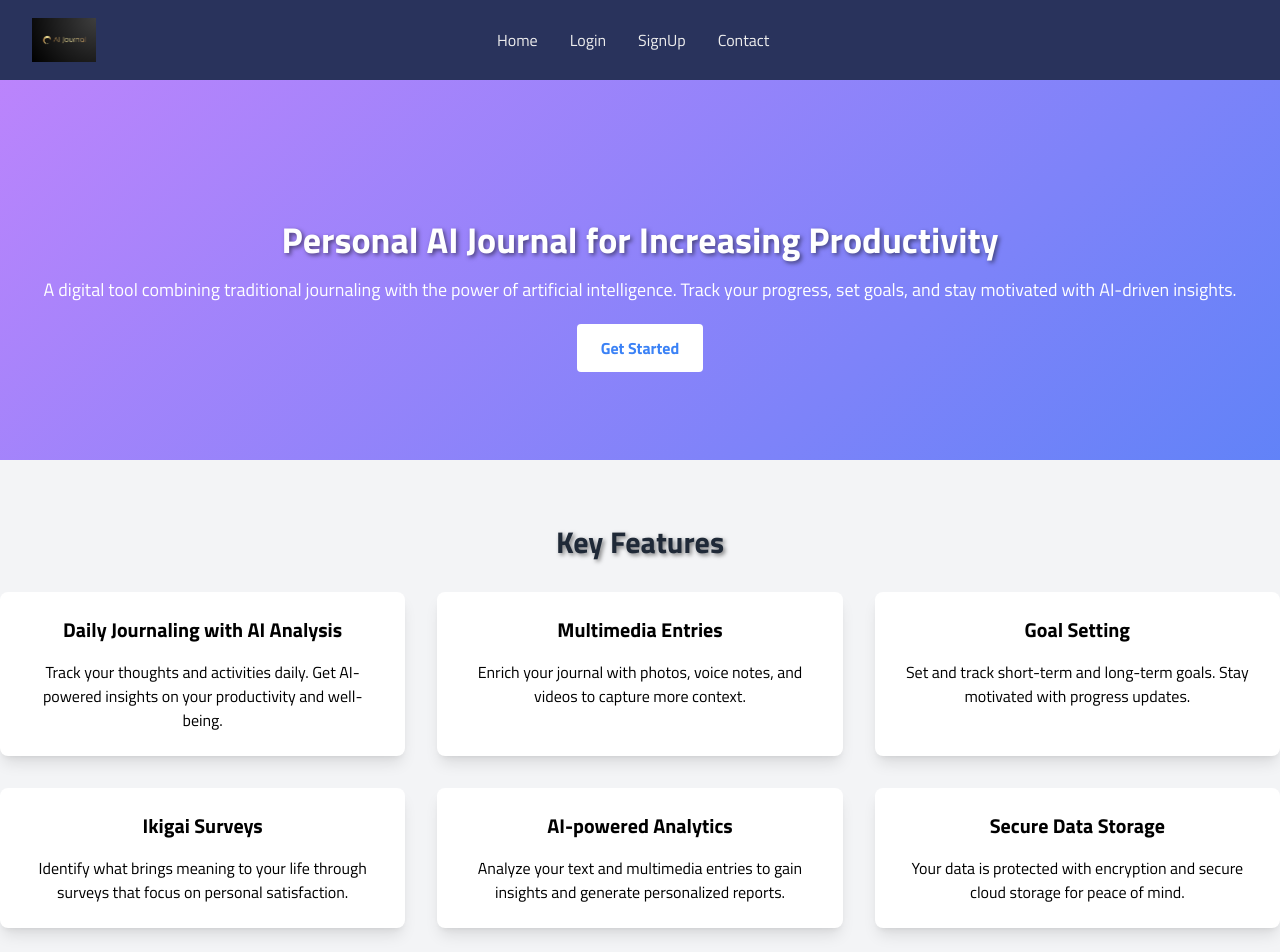
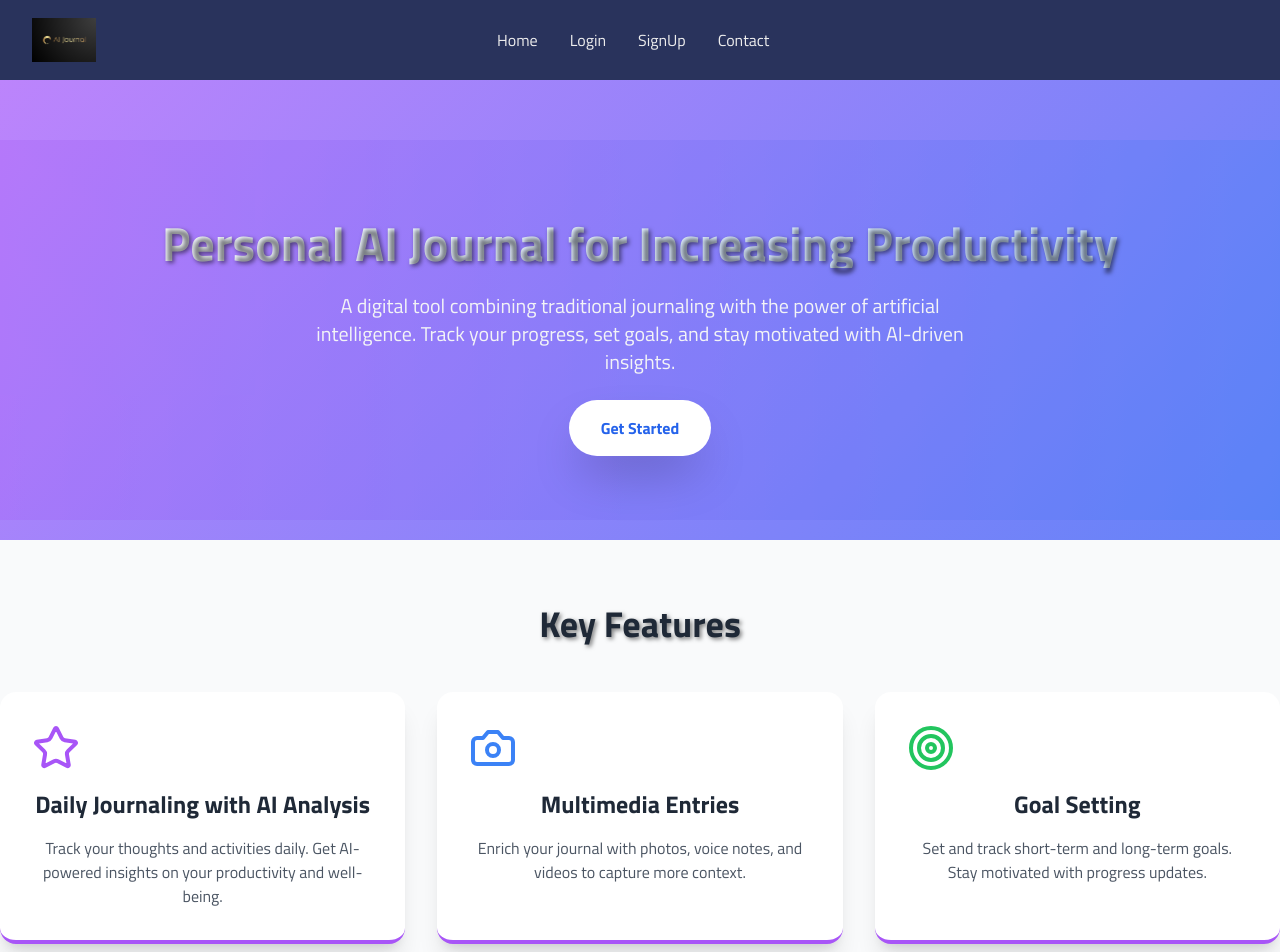
Before and after one commit to pratikmagdum4/AI-Journal-Task-Management-Platform-UI, a React (Vite) app: page / in a window 1280 px wide. Shown: the top 952 px of the page. Built offline with nearby package versions, Linux system fonts and the light colour scheme.

Commit message:
modify:home

```diff
--- a/package.json
+++ b/package.json
@@ -21,6 +21,7 @@
     "emailjs-com": "^3.2.0",
     "framer-motion": "^11.11.9",
     "lodash": "^4.17.21",
+    "lucide-react": "^0.468.0",
     "ollama": "^0.5.9",
     "react": "^18.3.1",
     "react-calendar": "^5.0.0",
--- a/src/App.jsx
+++ b/src/App.jsx
@@ -33,7 +33,7 @@ function App() {
           <Route path="/c" element={<ContactPage />} />
           <Route path="/l" element={<Loader2 />} />
           <Route path="/a" element={<AboutUs />} />
-          <Route path="/feed" element={<FeedbackPage />} />
+          <Route path="login/u/feed" element={<FeedbackPage />} />
           <Route
             path="/login/u"
             element={
--- a/src/components/styles/inlinestyles.js
+++ b/src/components/styles/inlinestyles.js
@@ -5,6 +5,7 @@ export const styles = {
     justifyContent: "center",
     alignItems: "center",
     height: "100vh",
+    // marginTop:"90px",
     background: "linear-gradient(135deg, #6a11cb 0%, #2575fc 100%)",
     fontFamily: "'Arial', sans-serif",
   },
@@ -16,6 +17,7 @@ export const styles = {
     width: "100%",
     maxWidth: "400px",
     textAlign: "center",
+    marginTop:"60px"
   },
   title: {
     marginBottom: "1.5rem",
--- a/src/pages/Home/Home.jsx
+++ b/src/pages/Home/Home.jsx
@@ -1,76 +1,166 @@
 import React from 'react';
-import { Link, useNavigate } from 'react-router-dom';
+import { Link } from 'react-router-dom';
+import { motion } from 'framer-motion';
+import { Star, Target, Camera, Lock, ChartLine, Lightbulb } from 'lucide-react';
 import Navbar from '../Navbar/Navbar';
 
 function HomePage() {
-  const navigate = useNavigate();
-
-  const handleLogin = () => {
-    navigate('/login');
+  // Animation variants for sections and features
+  const sectionVariants = {
+    hidden: { opacity: 0, y: 50 },
+    visible: {
+      opacity: 1,
+      y: 0,
+      transition: {
+        duration: 0.6,
+        ease: "easeOut"
+      }
+    }
   };
 
-  const handleSignup = () => {
-    navigate('/signup'); // Navigate to signup page
+  const featureVariants = {
+    hidden: { opacity: 0, scale: 0.9 },
+    visible: {
+      opacity: 1,
+      scale: 1,
+      transition: {
+        duration: 0.5,
+        type: "spring",
+        stiffness: 120
+      }
+    }
   };
 
+  const features = [
+    {
+      icon: <Star className="w-12 h-12 text-purple-500 mb-4" />,
+      title: "Daily Journaling with AI Analysis",
+      description: "Track your thoughts and activities daily. Get AI-powered insights on your productivity and well-being.",
+    },
+    {
+      icon: <Camera className="w-12 h-12 text-blue-500 mb-4" />,
+      title: "Multimedia Entries",
+      description: "Enrich your journal with photos, voice notes, and videos to capture more context.",
+    },
+    {
+      icon: <Target className="w-12 h-12 text-green-500 mb-4" />,
+      title: "Goal Setting",
+      description: "Set and track short-term and long-term goals. Stay motivated with progress updates.",
+    },
+    {
+      icon: <Lightbulb className="w-12 h-12 text-yellow-500 mb-4" />,
+      title: "Ikigai Surveys",
+      description: "Identify what brings meaning to your life through surveys that focus on personal satisfaction.",
+    },
+    {
+      icon: <ChartLine className="w-12 h-12 text-indigo-500 mb-4" />,
+      title: "AI-powered Analytics",
+      description: "Analyze your text and multimedia entries to gain insights and generate personalized reports.",
+    },
+    {
+      icon: <Lock className="w-12 h-12 text-red-500 mb-4" />,
+      title: "Secure Data Storage",
+      description: "Your data is protected with encryption and secure cloud storage for peace of mind.",
+    }
+  ];
+
   return (
-    <div className="min-h-screen bg-gradient-to-br from-purple-400 to-blue-500">
+    <motion.div
+      initial={{ opacity: 0 }}
+      animate={{ opacity: 1 }}
+      transition={{ duration: 0.5 }}
+      className="min-h-screen bg-gradient-to-br from-purple-400 to-blue-500 overflow-hidden"
+    >
       {/* Navbar */}
       <div className='pb-10'>
+        <Navbar/>
+      </div>
 
-
-      <Navbar/>
-      </div>
       {/* Hero Section */}
-      <section className="py-20 text-white text-center">
-        <div className="container mx-auto">
-          <h2 className="text-4xl font-bold mb-4">Personal AI Journal for Increasing Productivity</h2>
-          <p className="text-lg mb-8">
+      <motion.section
+        variants={sectionVariants}
+        initial="hidden"
+        animate="visible"
+        className="py-20 text-white text-center relative"
+      >
+        <div className="absolute inset-0 bg-gradient-to-r from-purple-500 to-blue-500 opacity-10 animate-pulse"></div>
+        <div className="container mx-auto relative z-10">
+          <motion.h2
+            initial={{ opacity: 0, y: -50 }}
+            animate={{ opacity: 1, y: 0 }}
+            transition={{ duration: 0.7 }}
+            className="text-5xl font-extrabold mb-6 text-transparent bg-clip-text bg-gradient-to-r from-white to-blue-200"
+          >
+            Personal AI Journal for Increasing Productivity
+          </motion.h2>
+          <motion.p
+            initial={{ opacity: 0, y: 50 }}
+            animate={{ opacity: 1, y: 0 }}
+            transition={{ duration: 0.7, delay: 0.3 }}
+            className="text-xl mb-10 max-w-2xl mx-auto text-gray-100"
+          >
             A digital tool combining traditional journaling with the power of artificial intelligence.
             Track your progress, set goals, and stay motivated with AI-driven insights.
-          </p>
-          <Link to="/signup" className="bg-white text-blue-500 px-6 py-3 rounded font-semibold hover:bg-gray-200 transition duration-300">Get Started</Link>
+          </motion.p>
+          <motion.div
+            initial={{ opacity: 0, scale: 0.8 }}
+            animate={{ opacity: 1, scale: 1 }}
+            transition={{ duration: 0.5, delay: 0.5 }}
+          >
+            <Link
+              to="/signup"
+              className="bg-white text-blue-600 px-8 py-4 rounded-full font-bold
+              hover:bg-blue-50 transition duration-300 transform hover:scale-105
+              shadow-2xl hover:shadow-blue-500/50"
+            >
+              Get Started
+            </Link>
+          </motion.div>
         </div>
-      </section>
+      </motion.section>
 
       {/* Features Section */}
-      <section id="features" className="py-16 bg-gray-100">
+      <motion.section
+        variants={sectionVariants}
+        initial="hidden"
+        animate="visible"
+        id="features"
+        className="py-16 bg-gray-50"
+      >
         <div className="container mx-auto text-center">
-          <h3 className="text-3xl font-bold text-gray-800 mb-8">Key Features</h3>
+          <h3 className="text-4xl font-bold text-gray-800 mb-12">Key Features</h3>
           <div className="grid grid-cols-1 md:grid-cols-3 gap-8">
-            <div className="bg-white p-6 shadow-lg rounded-lg transition duration-300 hover:shadow-xl">
-              <h4 className="text-xl font-bold mb-4">Daily Journaling with AI Analysis</h4>
-              <p>Track your thoughts and activities daily. Get AI-powered insights on your productivity and well-being.</p>
-            </div>
-            <div className="bg-white p-6 shadow-lg rounded-lg transition duration-300 hover:shadow-xl">
-              <h4 className="text-xl font-bold mb-4">Multimedia Entries</h4>
-              <p>Enrich your journal with photos, voice notes, and videos to capture more context.</p>
-            </div>
-            <div className="bg-white p-6 shadow-lg rounded-lg transition duration-300 hover:shadow-xl">
-              <h4 className="text-xl font-bold mb-4">Goal Setting</h4>
-              <p>Set and track short-term and long-term goals. Stay motivated with progress updates.</p>
-            </div>
-            <div className="bg-white p-6 shadow-lg rounded-lg transition duration-300 hover:shadow-xl">
-              <h4 className="text-xl font-bold mb-4">Ikigai Surveys</h4>
-              <p>Identify what brings meaning to your life through surveys that focus on personal satisfaction.</p>
-            </div>
-            <div className="bg-white p-6 shadow-lg rounded-lg transition duration-300 hover:shadow-xl">
-              <h4 className="text-xl font-bold mb-4">AI-powered Analytics</h4>
-              <p>Analyze your text and multimedia entries to gain insights and generate personalized reports.</p>
-            </div>
-            <div className="bg-white p-6 shadow-lg rounded-lg transition duration-300 hover:shadow-xl">
-              <h4 className="text-xl font-bold mb-4">Secure Data Storage</h4>
-              <p>Your data is protected with encryption and secure cloud storage for peace of mind.</p>
-            </div>
+            {features.map((feature, index) => (
+              <motion.div
+                key={feature.title}
+                variants={featureVariants}
+                initial="hidden"
+                animate="visible"
+                transition={{ delay: index * 0.2 }}
+                className="bg-white p-8 rounded-2xl shadow-xl hover:shadow-2xl
+                transform transition duration-300 hover:-translate-y-4
+                border-b-4 border-purple-500"
+              >
+                {feature.icon}
+                <h4 className="text-2xl font-bold mb-4 text-gray-800">{feature.title}</h4>
+                <p className="text-gray-600">{feature.description}</p>
+              </motion.div>
+            ))}
           </div>
         </div>
-      </section>
+      </motion.section>
 
       {/* Footer */}
-      <footer className="py-8 bg-gray-800 text-white text-center">
-        <p>© 2024 AI Journal. All rights reserved.</p>
+      <footer className="py-8 bg-gray-900 text-white text-center">
+        <motion.p
+          initial={{ opacity: 0 }}
+          animate={{ opacity: 1 }}
+          transition={{ duration: 0.5, delay: 0.8 }}
+        >
+          © 2024 AI Journal. All rights reserved.
+        </motion.p>
       </footer>
-    </div>
+    </motion.div>
   );
 }
 
--- a/src/pages/Navbar/Navbar.jsx
+++ b/src/pages/Navbar/Navbar.jsx
@@ -45,6 +45,7 @@ function Navbar() {
                         <Link to="/login/u">Dashboard</Link> {/* Replaced with Link */}
                         <Link to="/login/t">Tasks</Link> {/* Replaced with Link */}
                             <Link to="/login/u/m">Mood </Link>
+                            <Link to="/login/u/feed">Feedback </Link>
                         {/* <button className="logout-btn" onClick={handleLogout}>
                             Logout
                         </button> */}
--- a/src/pages/Signup/Signup.jsx
+++ b/src/pages/Signup/Signup.jsx
@@ -8,7 +8,7 @@ import Navbar from "../Navbar/Navbar";
 import { BASE_URL } from "../../api";
 import { ToastContainer, toast } from 'react-toastify';
 import 'react-toastify/dist/ReactToastify.css'; // Import Toastify CSS
-import { Navigate, useNavigate } from "react-router-dom";
+import {  useNavigate } from "react-router-dom";
 import { useSelector } from "react-redux";
 import { selectCurrentUid } from "../../redux/authSlice";
 import Loading from '../../components/ui/Loading';
```
Also changed, not shown: 1 other file (tests, documents, lock files or other folders).
